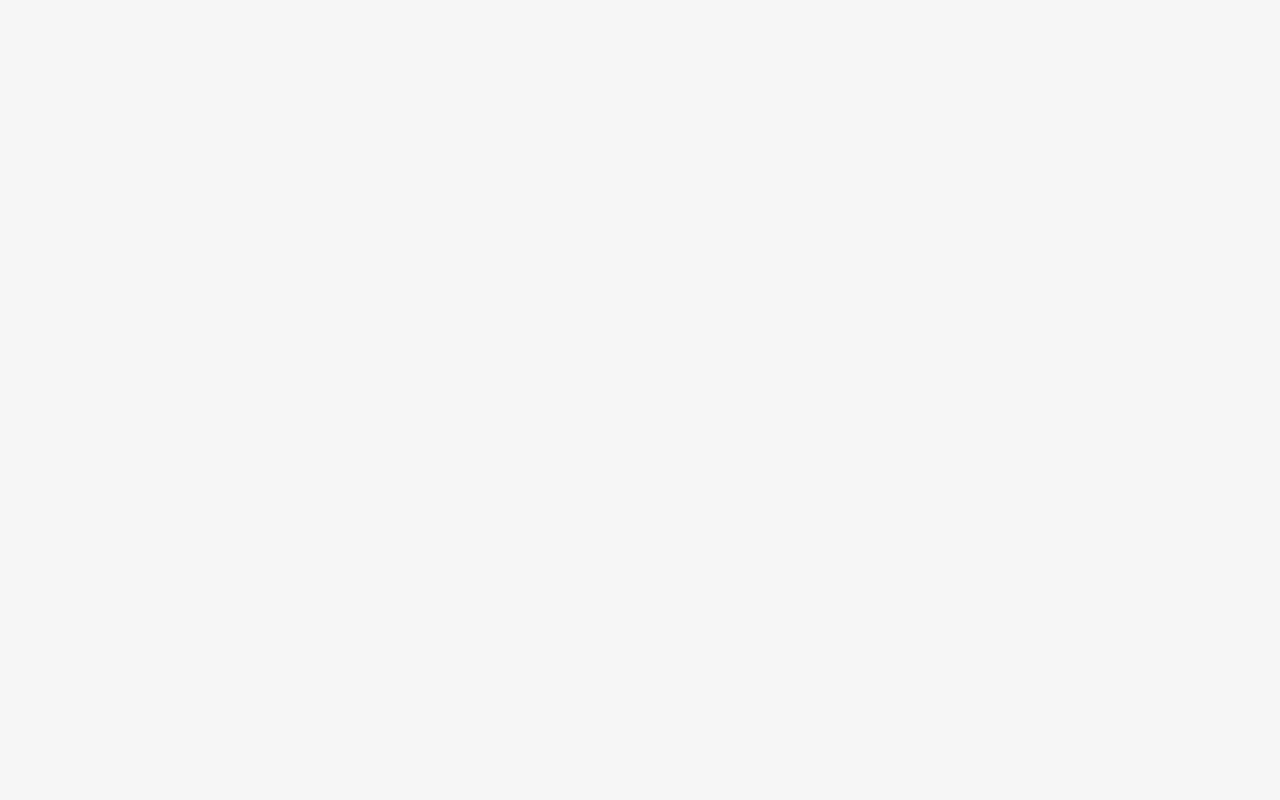
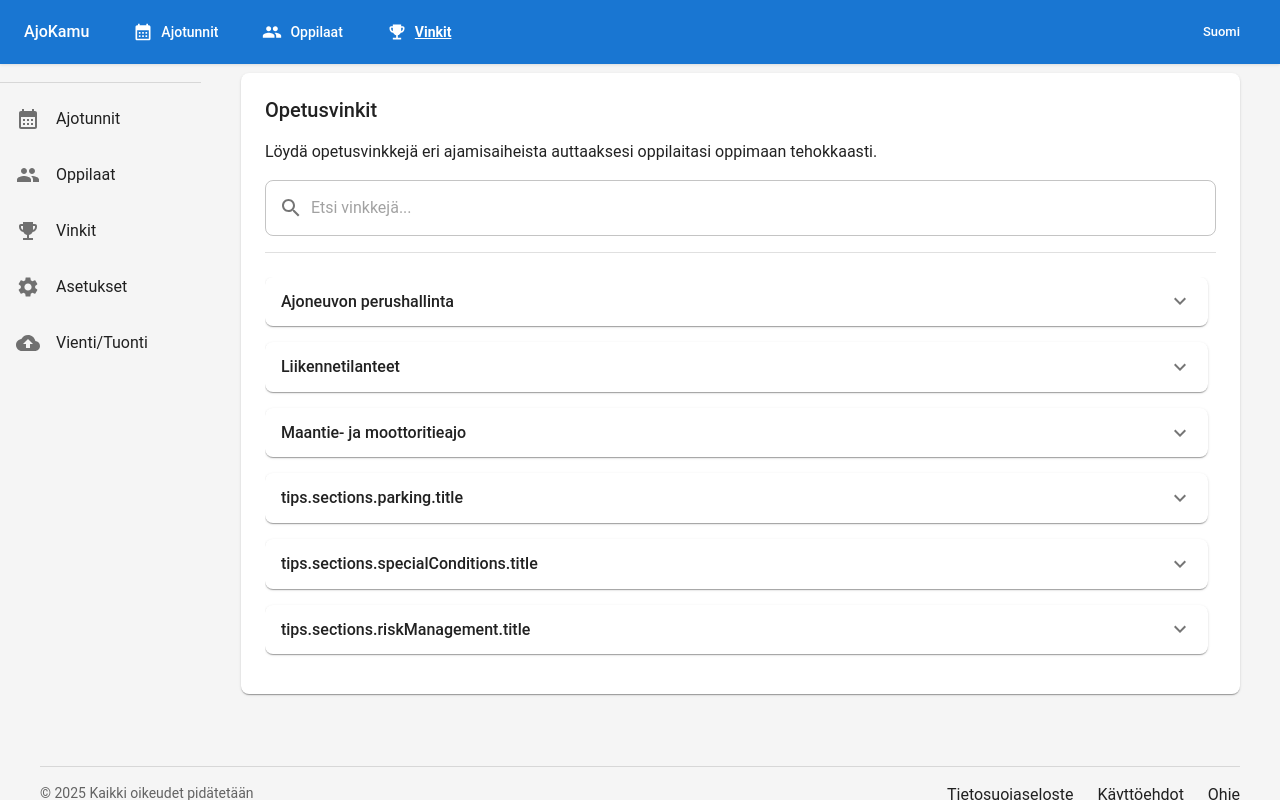
Before and after one commit to tonihintikka/opetuslupa_apu, a React (Vite) app: page /tips in a window 1280 px wide. Before the commit this address had no page. Built offline with nearby package versions, Linux system fonts and the light colour scheme; some icons are missing.

Commit message:
Rename VinkitPage to TipsPage for consistent English naming

```diff
--- a/src/components/layout/BottomNavigation.tsx
+++ b/src/components/layout/BottomNavigation.tsx
@@ -73,7 +73,7 @@ const BottomNavigation: React.FC = () => {
         />
         <BottomNavigationAction
           label={t('navigation.milestones')}
-          value="/vinkit"
+          value="/tips"
           icon={<MilestoneIcon />}
           data-testid="milestones-button"
         />
--- a/src/components/layout/Navigation.tsx
+++ b/src/components/layout/Navigation.tsx
@@ -51,7 +51,7 @@ const Navigation: React.FC = () => {
 
       <Button
         component={NavLink}
-        to="/vinkit"
+        to="/tips"
         startIcon={<MilestoneIcon />}
         color="inherit"
         sx={{
--- a/src/components/pages/MilestonesPage.tsx
+++ b/src/components/pages/MilestonesPage.tsx
@@ -3,15 +3,15 @@ import { useNavigate } from 'react-router-dom';
 import LoadingIndicator from '../common/LoadingIndicator';
 
 /**
- * Legacy redirect component that sends users to the new VinkitPage
+ * Legacy redirect component that sends users to the new TipsPage
  * This maintains backward compatibility with any existing links to /milestones
  */
 const MilestonesPage: React.FC = () => {
   const navigate = useNavigate();
 
   useEffect(() => {
-    // Redirect to the new vinkit page
-    navigate('/vinkit', { replace: true });
+    // Redirect to the new tips page
+    navigate('/tips', { replace: true });
   }, [navigate]);
 
   return <LoadingIndicator />;
--- a/src/components/pages/VinkitPage.tsx
+++ b/src/components/pages/TipsPage.tsx
@@ -3,10 +3,10 @@ import { Box, useTheme } from '@mui/material';
 import TeachingTips from '../lesson/tips/TeachingTips';
 
 /**
- * Standalone page for teaching tips (Vinkit)
+ * Standalone page for teaching tips (Tips)
  * This separates the tips functionality from the student-specific views
  */
-const VinkitPage: React.FC = () => {
+const TipsPage: React.FC = () => {
   const theme = useTheme();
 
   return (
@@ -35,4 +35,4 @@ const VinkitPage: React.FC = () => {
   );
 };
 
-export default VinkitPage;
+export default TipsPage;
--- a/src/components/pages/index.ts
+++ b/src/components/pages/index.ts
@@ -7,4 +7,4 @@ export { default as DataManagementPage } from './DataManagementPage';
 export { default as PrivacyPolicy } from './PrivacyPolicy';
 export { default as TermsOfService } from './TermsOfService';
 export { default as HelpPage } from './HelpPage';
-export { default as VinkitPage } from './VinkitPage';
+export { default as TipsPage } from './TipsPage';
--- a/src/router/index.tsx
+++ b/src/router/index.tsx
@@ -4,7 +4,7 @@ import AppShell from '../components/layout/AppShell';
 import {
   StudentsPage,
   LessonsPage,
-  VinkitPage,
+  TipsPage,
   MilestonesPage,
   SettingsPage,
   DataManagementPage,
@@ -25,7 +25,8 @@ const Router: React.FC = () => {
           <Route index element={<Navigate to="/lessons" replace />} />
           <Route path="lessons" element={<LessonsPage />} />
           <Route path="students" element={<StudentsPage />} />
-          <Route path="vinkit" element={<VinkitPage />} />
+          <Route path="tips" element={<TipsPage />} />
+          <Route path="vinkit" element={<Navigate to="/tips" replace />} />
           <Route path="milestones" element={<MilestonesPage />} />
           <Route path="settings" element={<SettingsPage />} />
           <Route path="export-import" element={<DataManagementPage />} />
```
